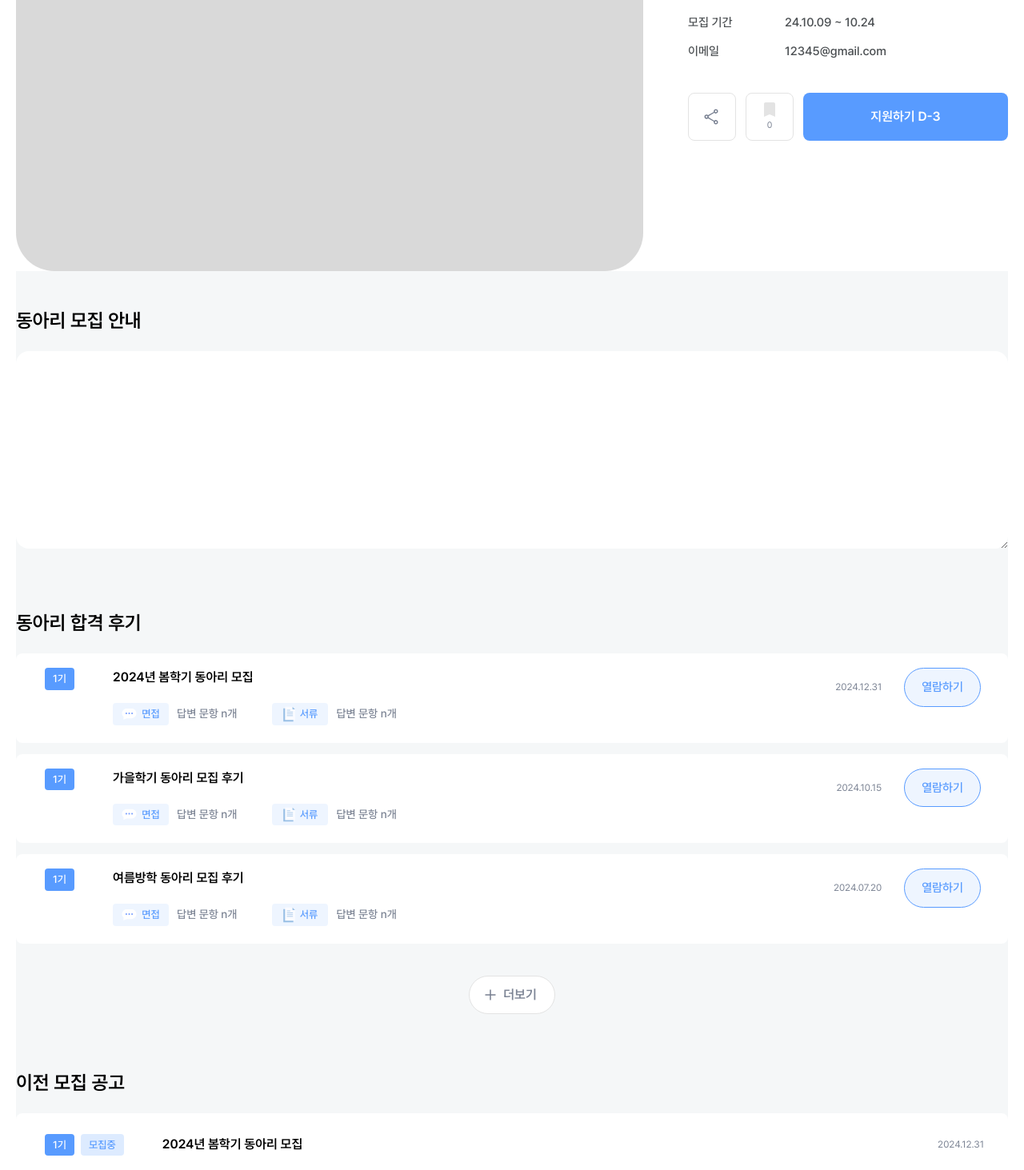
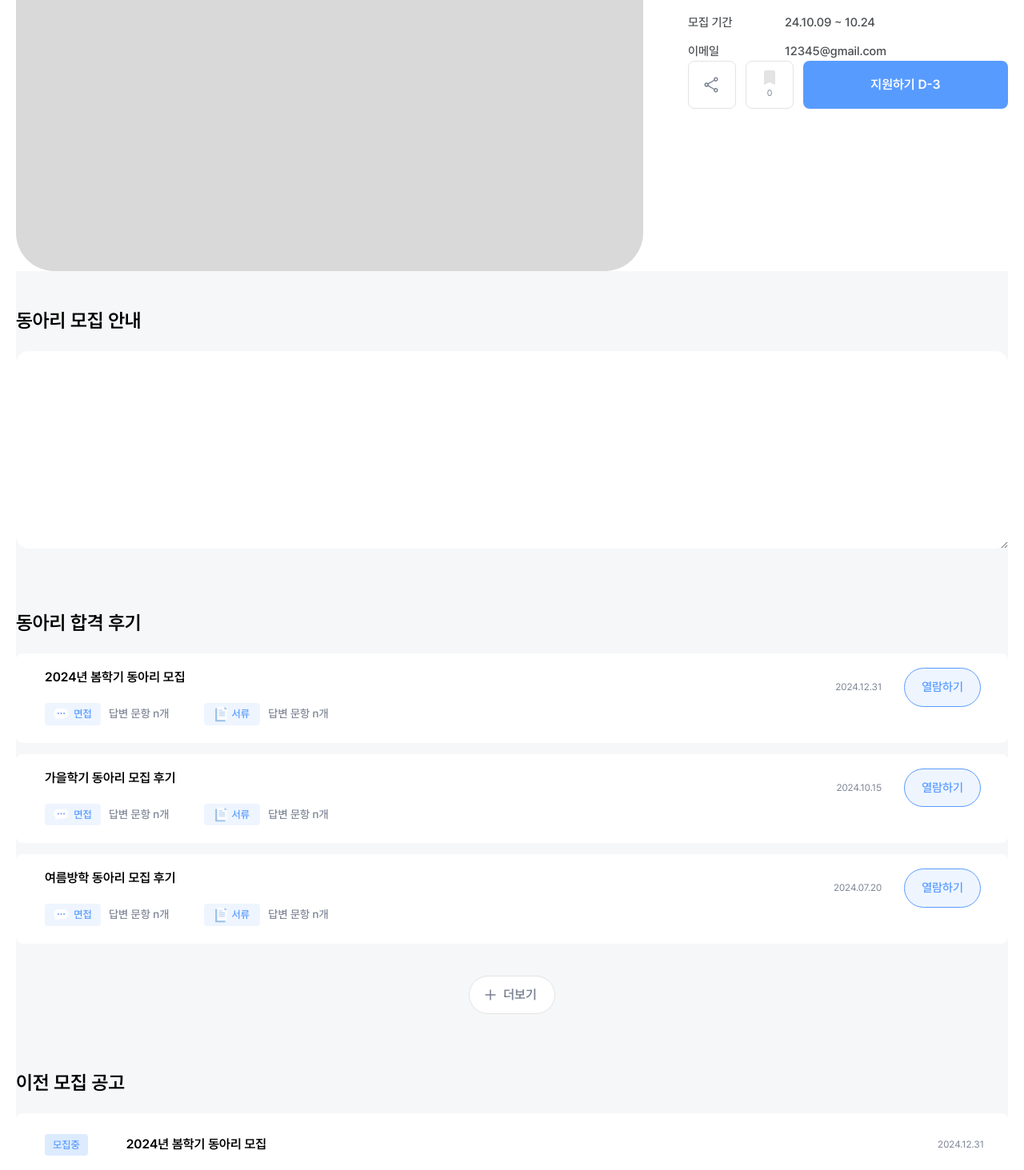
Before and after one commit to yeoniii20/dong-ariari, a Next.js app: page /recruitment/detail in a window 1280 px wide. Shown: the part 607-2070 px from the top of the page at 80% size. Built offline with nearby package versions, Linux system fonts and the light colour scheme.

Commit message:
style: modify components css

```diff
--- a/app/components/bar/floatingBar/dayFloatinBar.tsx
+++ b/app/components/bar/floatingBar/dayFloatinBar.tsx
@@ -57,12 +57,14 @@ const DayFloatingBar = ({ deadline }: DayFloatingBarProps) => {
       >
         <div className="flex justify-between items-center">
           <div className="flex flex-col">
-            <p className="text-subtext1 text-body3_m">
+            <p className="text-subtext1 text-mobile_body3_m md:text-body3_m">
               모집 마감까지 남은 시간
             </p>
             <h3 className="text-h3 text-text1">{formattedDeadline}</h3>
           </div>
-          <div className="text-primary text-h1_contents_title">{timeLeft}</div>
+          <div className="text-primary text-mobile_h1_contents_title md:text-h1_contents_title">
+            {timeLeft}
+          </div>
         </div>
       </div>
     </div>
--- a/app/components/bar/floatingBar/recruitmentBottomBar.tsx
+++ b/app/components/bar/floatingBar/recruitmentBottomBar.tsx
@@ -23,7 +23,7 @@ const RecruitmentBottomBar = () => {
   }, [isScrap]);
 
   return (
-    <div className="flex w-full space-x-3 mt-10">
+    <div className="flex bg-white w-full space-x-3">
       {/* 작은 버튼들은 고정된 크기를 유지 */}
       <div className="flex-shrink-0">
         <SahreBtn onClick={() => {}} />
--- a/app/components/card/recruitmentCard.tsx
+++ b/app/components/card/recruitmentCard.tsx
@@ -18,7 +18,6 @@ const RecruitmentCard = ({ onClick, title, date }: RecruitmentCardProps) => {
       <div className="flex flex-col items-start md:flex-row md:justify-between md:items-center">
         <div className="flex flex-col items-start md:flex-row  md:items-center gap-3 md:gap-12">
           <div className="flex gap-2">
-            <Badge text={"1기"} textColor={"white"} />
             <Badge text={"모집중"} textColor={"blue"} />
           </div>
           <h3 className="text-body1_m md:text-h4_sb text-text1">{title}</h3>
--- a/app/components/dropdown/acceptanceReviewDropdown.tsx
+++ b/app/components/dropdown/acceptanceReviewDropdown.tsx
@@ -24,7 +24,6 @@ const AcceptanceReviewDropdown = ({
     >
       <div className="flex flex-col items-start gap-3 md:gap-0 md:flex-row md:justify-between md:items-center">
         <div className="flex flex-col items-start md:flex-row gap-3 md:gap-12">
-          <Badge text={"1기"} textColor={"white"} />
           <div className="flex flex-col gap-4 md:gap-5">
             <h3 className="text-body1_m md:text-h4_sb text-text1">{title}</h3>
             <div className="flex flex-col gap-2 md:flex-row md:gap-[44px]">
```
